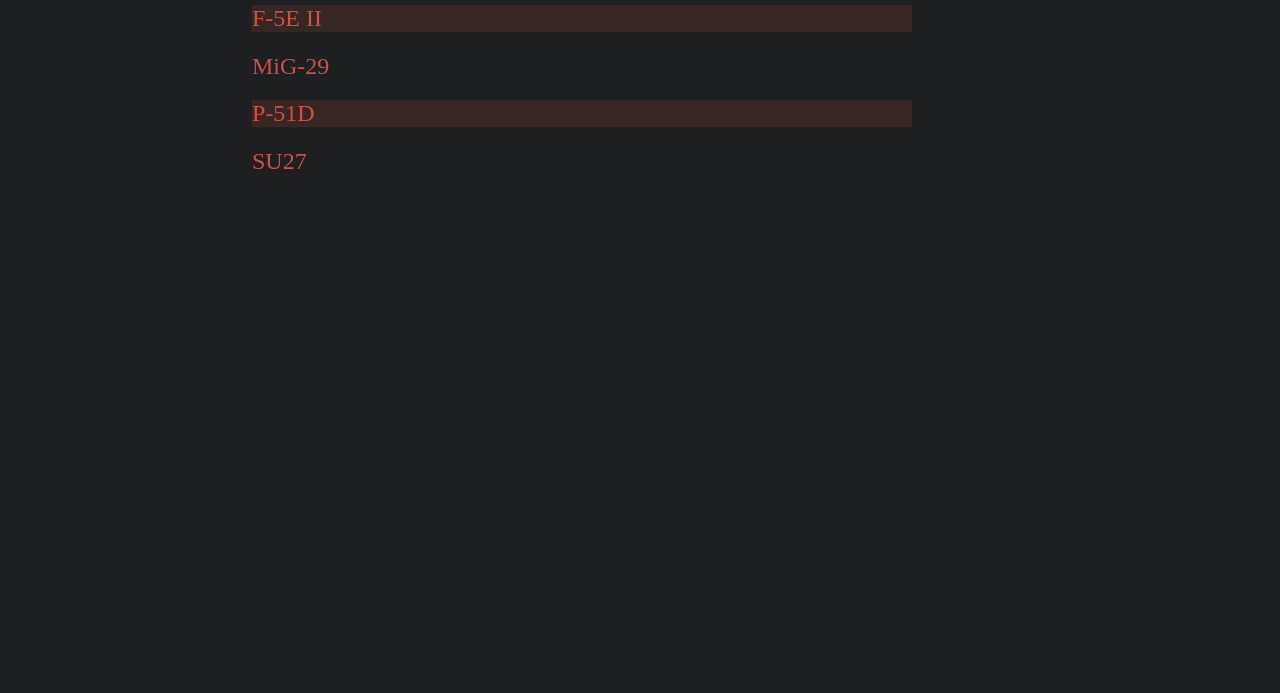
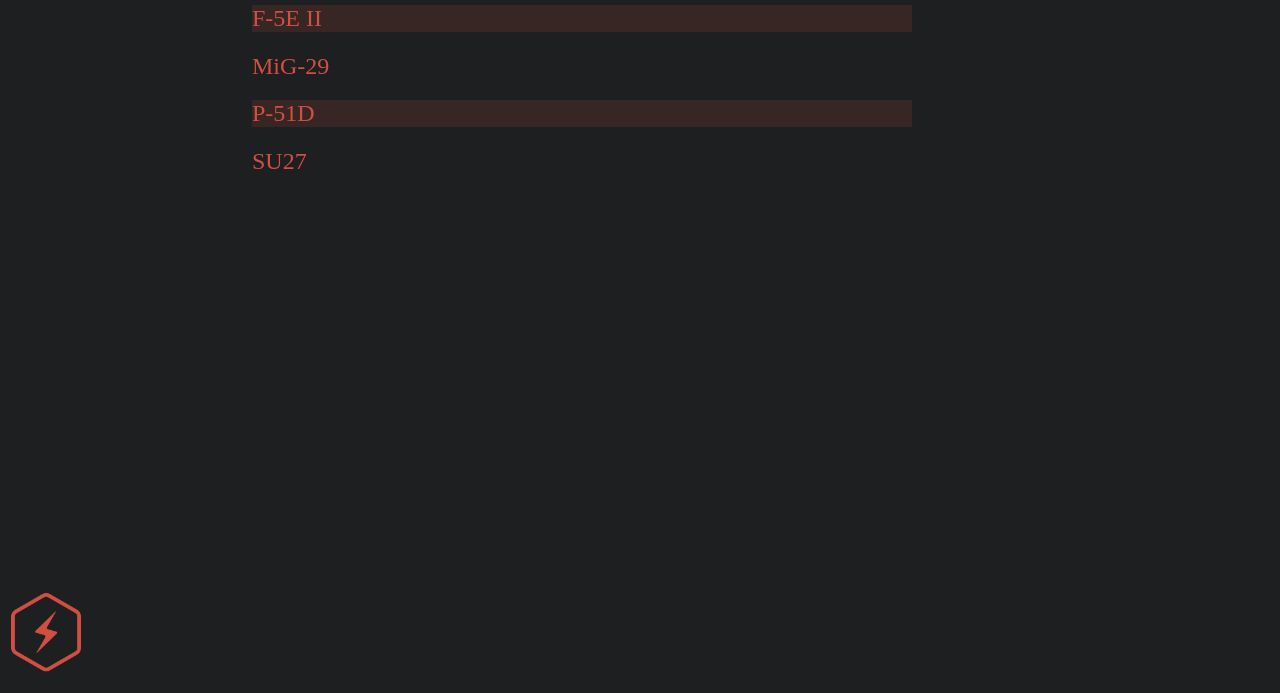
Before and after one commit to BVR-Group/checklist, a website: page index.html in a window 1280 px wide. Shown: the part 107-800 px from the top of the page. Drawn offline with Linux system fonts and the light colour scheme.

Commit message:
Added BVR logo

```diff
--- a/index.html
+++ b/index.html
@@ -130,6 +130,18 @@
             transform: translateY(0);
             opacity: 1.0
         }
+        .bvr {
+            display: block;
+            position: absolute;
+            bottom: 1em;
+            left: .3em;
+            width: 6.25vw;
+            height: 6.25vw;
+        }
+        .bvr img {
+            width: 100%;
+            height: 100%;
+        }
         @supports not (display: grid) {
             main {
                 margin: 1em auto;
@@ -142,6 +154,8 @@
     </style>
 </head>
 <body>
+    <a class="bvr" href="http://bvr.io"><img src="./bvr.png"/></a>
+
     <script src="bundle.js"></script>
     <script type="text/javascript">
     var clicky_site_ids = clicky_site_ids || [];
```
Also changed, not shown: bvr.png (added).
